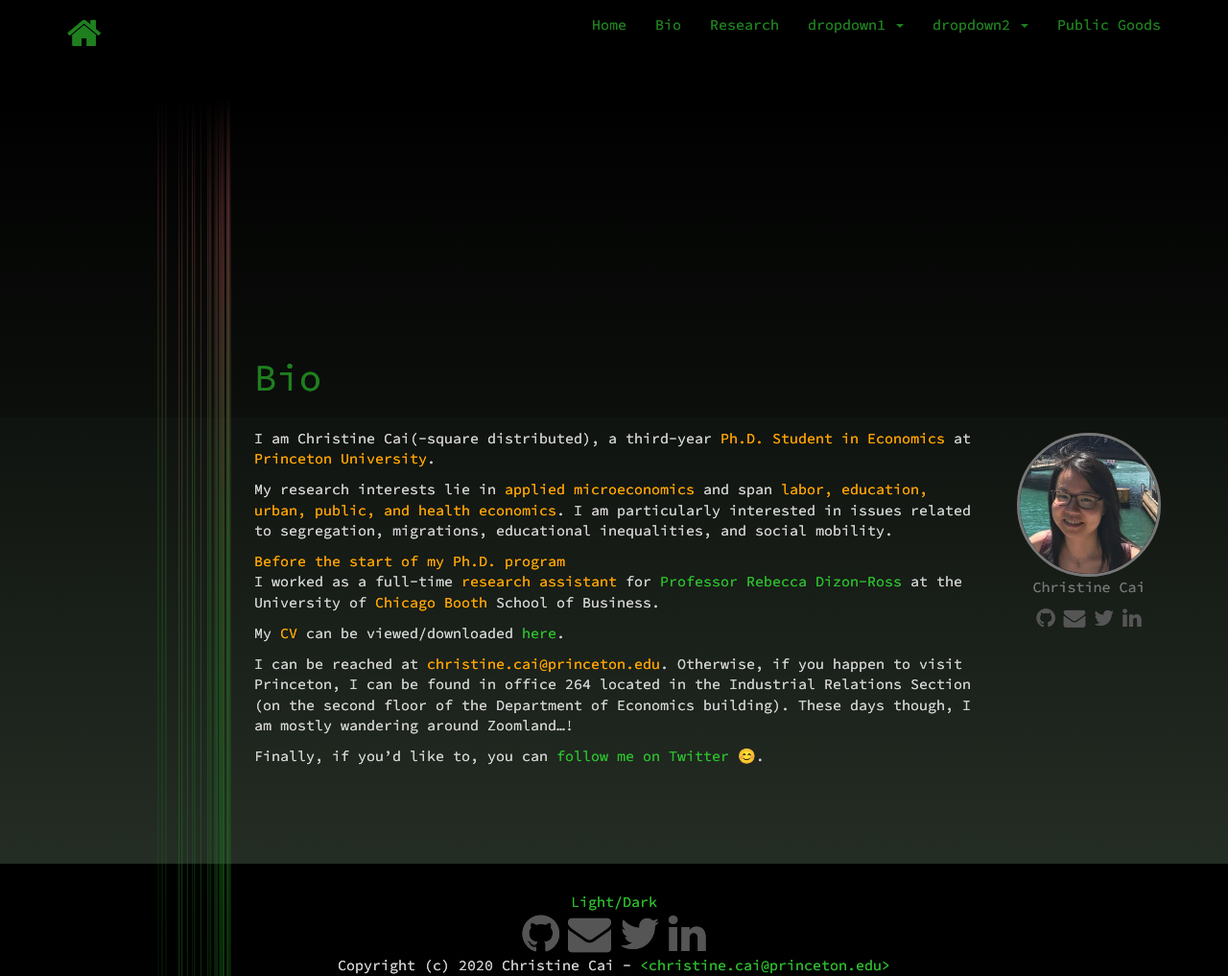
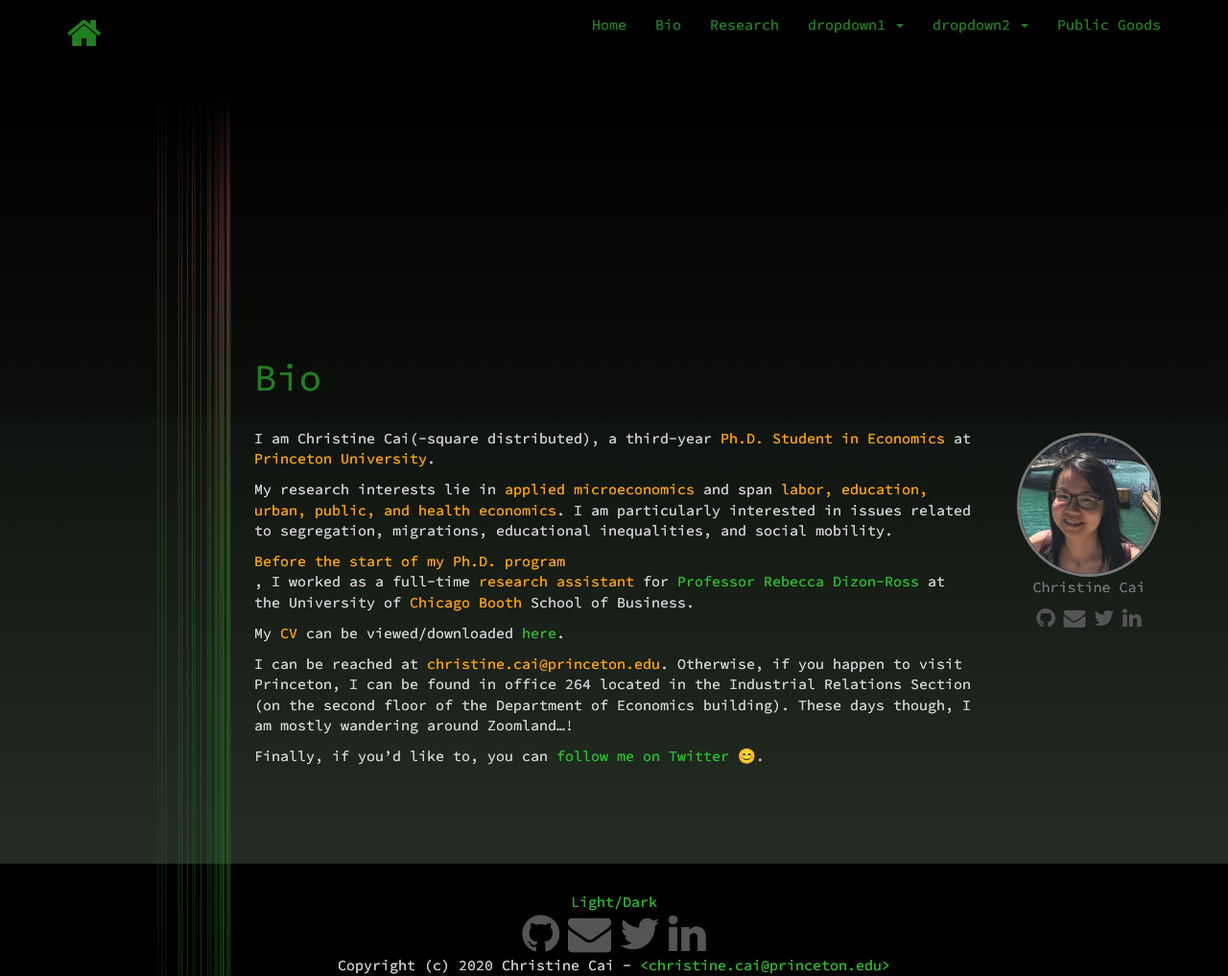
Before and after one commit to christinecai/website, a Jekyll site: the page built from _items/Bio.md, in a window 1280 px wide and 1017 px high. Shown: the whole window at 96% size. Built offline with Jekyll 4.4.1, drawn with Linux system fonts in a browser that asks for light colours; nearby versions of some CDN libraries.

Commit message:
Update Bio.md

```diff
--- a/_items/Bio.md
+++ b/_items/Bio.md
@@ -8,7 +8,7 @@ I am Christine Cai(-square distributed), a third-year <font color="orange">Ph.D.
 
 My research interests lie in <font color="orange">applied microeconomics</font> and span <font color="orange">labor, education, urban, public, and health economics</font>. I am particularly interested in issues related to segregation, migrations, educational inequalities, and social mobility.
 
-<font color="orange">Before the start of my Ph.D. program </font>I worked as a full-time <font color="orange">research assistant</font> for <a href="http://faculty.chicagobooth.edu/rebecca.dizon-ross/">Professor Rebecca Dizon-Ross</a> at the University of <font color="orange">Chicago Booth</font> School of Business.
+<font color="orange">Before the start of my Ph.D. program</font>, I worked as a full-time <font color="orange">research assistant</font> for <a href="http://faculty.chicagobooth.edu/rebecca.dizon-ross/">Professor Rebecca Dizon-Ross</a> at the University of <font color="orange">Chicago Booth</font> School of Business.
 
 My <font color="orange">CV</font> can be viewed/downloaded <a href="/assets/pdf/Christine_Cai_CV.pdf">here</a>.
 
```
